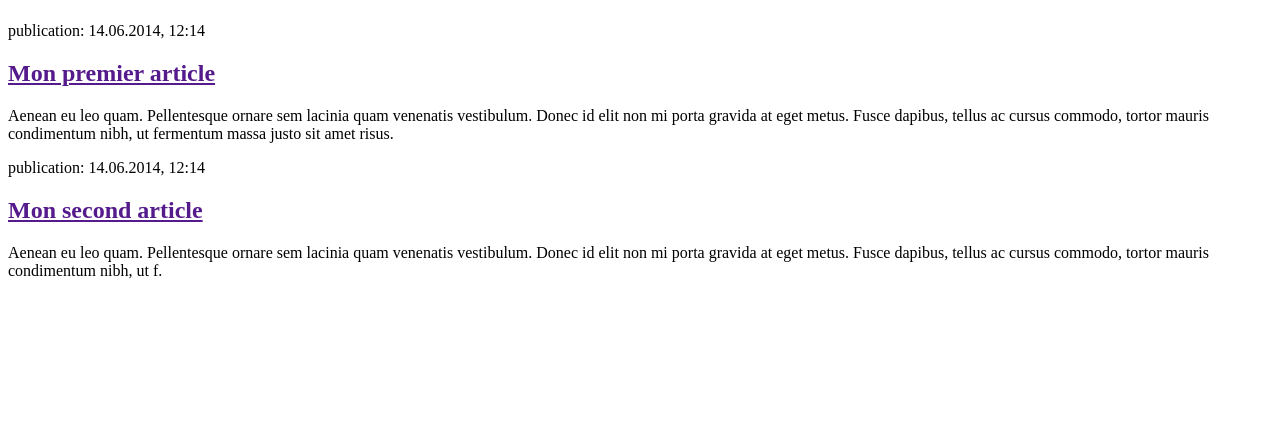
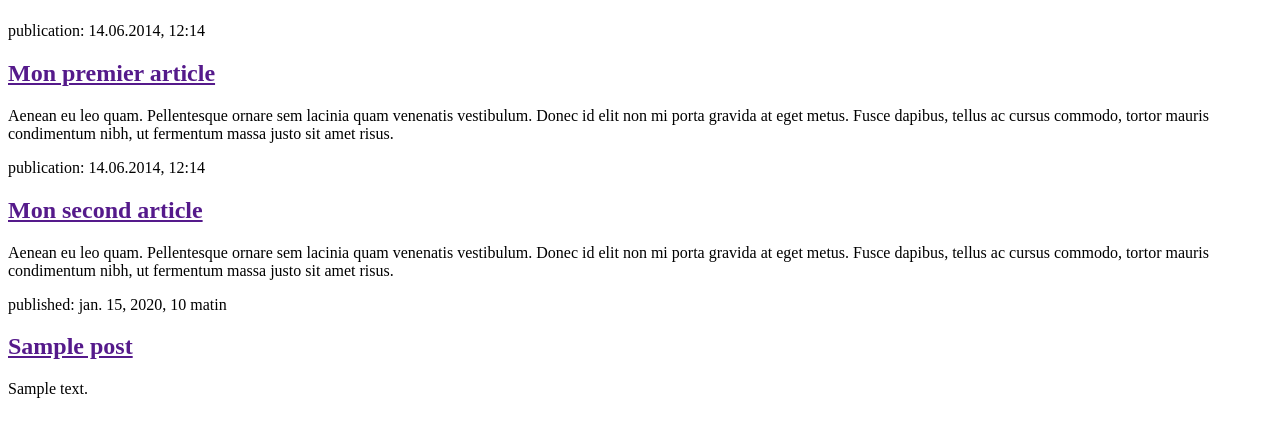
Before and after one commit to belkhoujaa/mon-nouveau-blog, a Django app: page / in a window 1280 px wide. Shown: the part 58-495 px from the top of the page. Run offline with Django 3.2, Linux system fonts and the light colour scheme; tables that the repository leaves empty hold one stand-in row (values such as "Sample post").

Commit message:
Modification des templates to afficher les posts contenus dans la base de données.

```diff
--- a/blog/templates/blog/post_list.html
+++ b/blog/templates/blog/post_list.html
@@ -1,4 +1,4 @@
-    <!DOCTYPE html>
+<!DOCTYPE html>
 <html>
     <head>
         <title>Blog Django Girls</title>
@@ -17,7 +17,15 @@
         <article>
             <time>publication: 14.06.2014, 12:14</time>
             <h2><a href="">Mon second article</a></h2>
-            <p>Aenean eu leo quam. Pellentesque ornare sem lacinia quam venenatis vestibulum. Donec id elit non mi porta gravida at eget metus. Fusce dapibus, tellus ac cursus commodo, tortor mauris condimentum nibh, ut f.</p>
+            <p>Aenean eu leo quam. Pellentesque ornare sem lacinia quam venenatis vestibulum. Donec id elit non mi porta gravida at eget metus. Fusce dapibus, tellus ac cursus commodo, tortor mauris condimentum nibh, ut fermentum massa justo sit amet risus.</p>
         </article>
+
+        {% for post in posts %}
+        <article>
+            <time>published: {{ post.published_date }}</time>
+            <h2><a href="">{{ post.title }}</a></h2>
+            <p>{{ post.text|linebreaksbr }}</p>
+        </article>
+        {% endfor %}
     </body>
 </html>
--- a/blog/views.py
+++ b/blog/views.py
@@ -1,6 +1,7 @@
 from django.shortcuts import render
-
-# Create your views here.
+from django.utils import timezone
+from .models import Post
 
 def post_list(request):
-    return render(request, 'blog/post_list.html', {})
+    posts = Post.objects.filter(published_date__lte=timezone.now()).order_by('published_date')
+    return render(request, 'blog/post_list.html', {'posts': posts})
```
